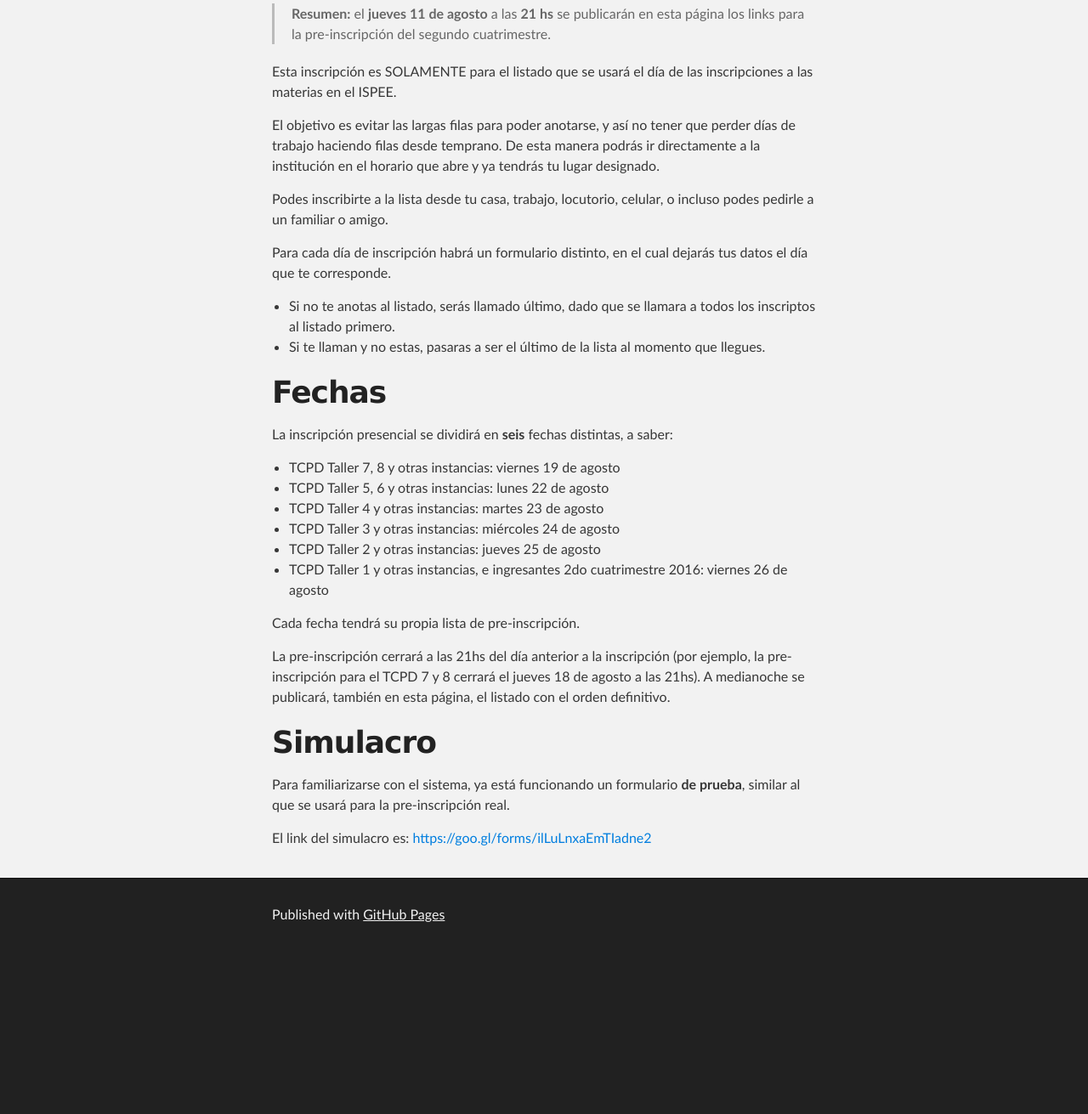
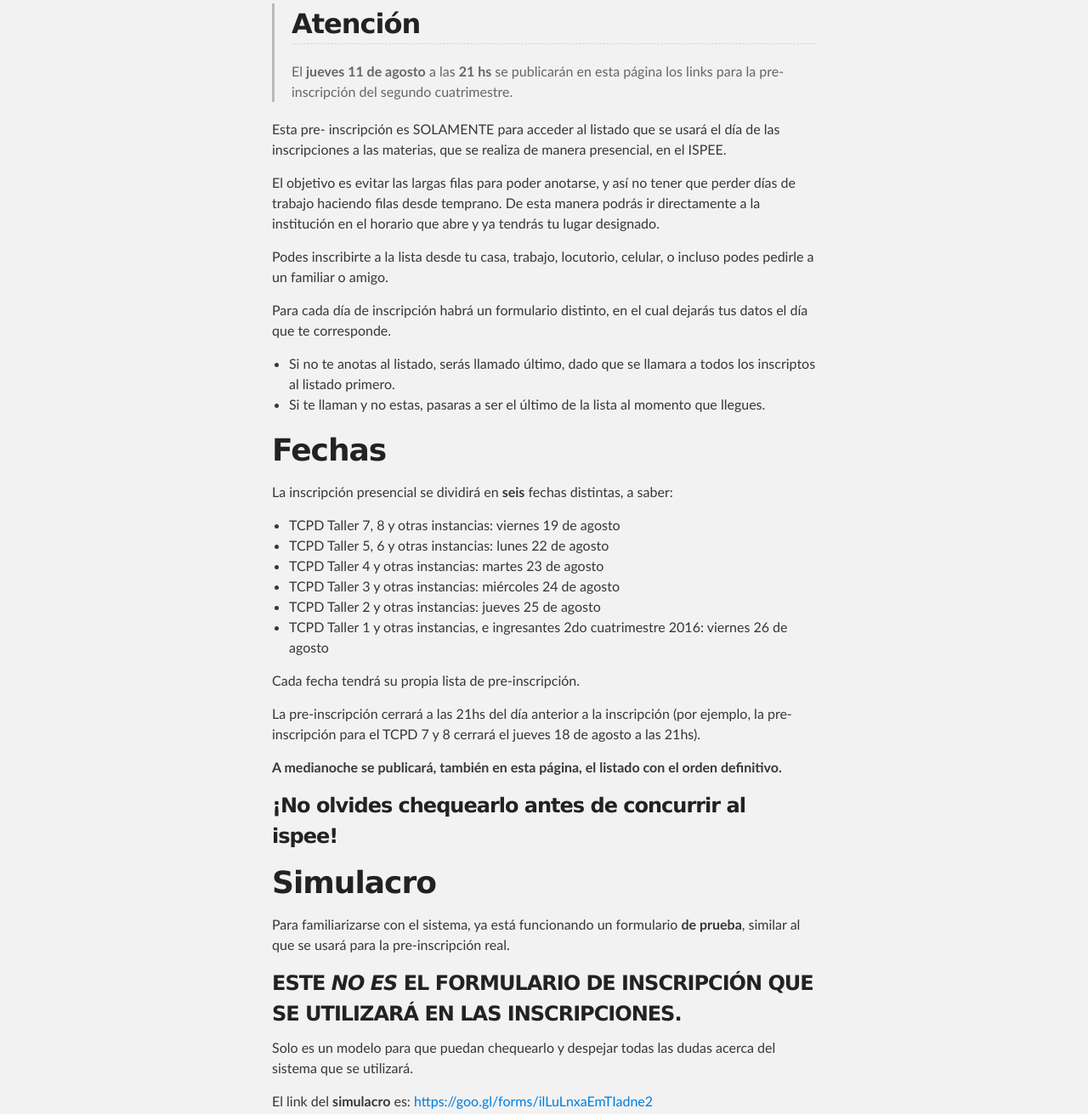
Before and after one commit to ispee/ispee.github.io, a plain HTML site: page index.html in a window 1280 px wide. Shown: the part 256-1567 px from the top of the page at 85% size. Before the commit the page ends 1379 px from the top, so only its background shows below. Drawn offline with Linux system fonts and the light colour scheme.

Commit message:
Replace master branch with page content via GitHub

```diff
--- a/index.html
+++ b/index.html
@@ -28,10 +28,13 @@
     <div id="main_content_wrap" class="outer">
       <section id="main_content" class="inner">
         <blockquote>
-<p><strong>Resumen:</strong> el <strong>jueves 11 de agosto</strong> a las <strong>21 hs</strong> se publicarán en esta página los links para la pre-inscripción del segundo cuatrimestre.</p>
+<h2>
+<a id="atención" class="anchor" href="#atenci%C3%B3n" aria-hidden="true"><span aria-hidden="true" class="octicon octicon-link"></span></a>Atención</h2>
+
+<p>El <strong>jueves 11 de agosto</strong> a las <strong>21 hs</strong> se publicarán en esta página los links para la pre-inscripción del segundo cuatrimestre.</p>
 </blockquote>
 
-<p>Esta inscripción es SOLAMENTE para el listado que se usará el día de las inscripciones a las materias en el ISPEE.</p>
+<p>Esta pre- inscripción es SOLAMENTE para acceder al listado que se usará el día de las inscripciones a las materias, que se realiza de manera presencial, en el ISPEE.</p>
 
 <p>El objetivo es evitar las largas filas para poder anotarse, y así no tener que perder días de trabajo haciendo filas desde temprano. De esta manera podrás ir directamente a la institución en el horario que abre y ya tendrás tu lugar designado.</p>
 
@@ -63,14 +66,24 @@ inscriptos al listado primero.</li>
 
 <p>Cada fecha tendrá su propia lista de pre-inscripción.</p>
 
-<p>La pre-inscripción cerrará a las 21hs del día anterior a la inscripción (por ejemplo, la pre-inscripción para el TCPD 7 y 8 cerrará el jueves 18 de agosto a las 21hs). A medianoche se publicará, también en esta página, el listado con el orden definitivo.</p>
+<p>La pre-inscripción cerrará a las 21hs del día anterior a la inscripción (por ejemplo, la pre-inscripción para el TCPD 7 y 8 cerrará el jueves 18 de agosto a las 21hs).</p>
+
+<p><strong>A medianoche se publicará, también en esta página, el listado con el orden definitivo.</strong></p>
+
+<h3>
+<a id="no-olvides-chequearlo-antes-de-concurrir-al-ispee" class="anchor" href="#no-olvides-chequearlo-antes-de-concurrir-al-ispee" aria-hidden="true"><span aria-hidden="true" class="octicon octicon-link"></span></a>¡No olvides chequearlo antes de concurrir al ispee!</h3>
 
 <h1>
 <a id="simulacro" class="anchor" href="#simulacro" aria-hidden="true"><span aria-hidden="true" class="octicon octicon-link"></span></a>Simulacro</h1>
 
 <p>Para familiarizarse con el sistema, ya está funcionando un formulario <strong>de prueba</strong>, similar al que se usará para la pre-inscripción real.</p>
 
-<p>El link del simulacro es: <a href="https://goo.gl/forms/ilLuLnxaEmTIadne2">https://goo.gl/forms/ilLuLnxaEmTIadne2</a></p>
+<h3>
+<a id="este-no-es-el-formulario-de-inscripciÓn-que-se-utilizarÁ-en-las-inscripciones" class="anchor" href="#este-no-es-el-formulario-de-inscripci%C3%93n-que-se-utilizar%C3%81-en-las-inscripciones" aria-hidden="true"><span aria-hidden="true" class="octicon octicon-link"></span></a>ESTE <em>NO ES</em> EL FORMULARIO DE INSCRIPCIÓN QUE SE UTILIZARÁ EN LAS INSCRIPCIONES.</h3>
+
+<p>Solo es un modelo para que puedan chequearlo y despejar todas las dudas acerca del sistema que se utilizará.</p>
+
+<p>El link del <strong>simulacro</strong> es: <a href="https://goo.gl/forms/ilLuLnxaEmTIadne2">https://goo.gl/forms/ilLuLnxaEmTIadne2</a></p>
       </section>
     </div>
 
```
Also changed, not shown: params.json (+1 -1 lines).
